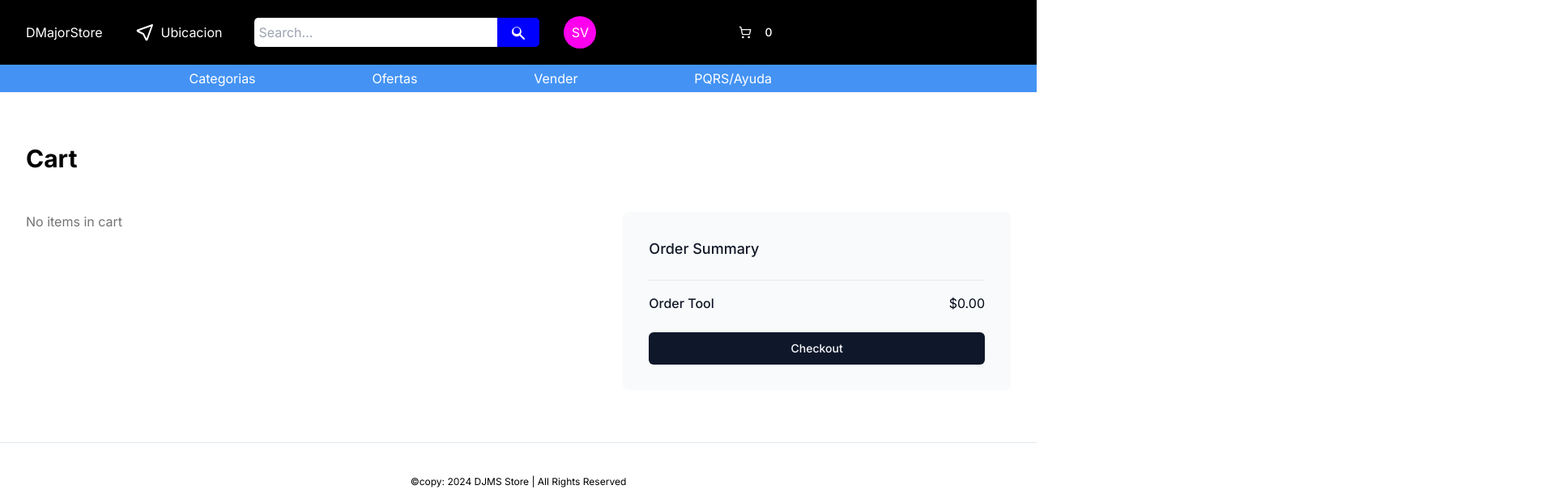
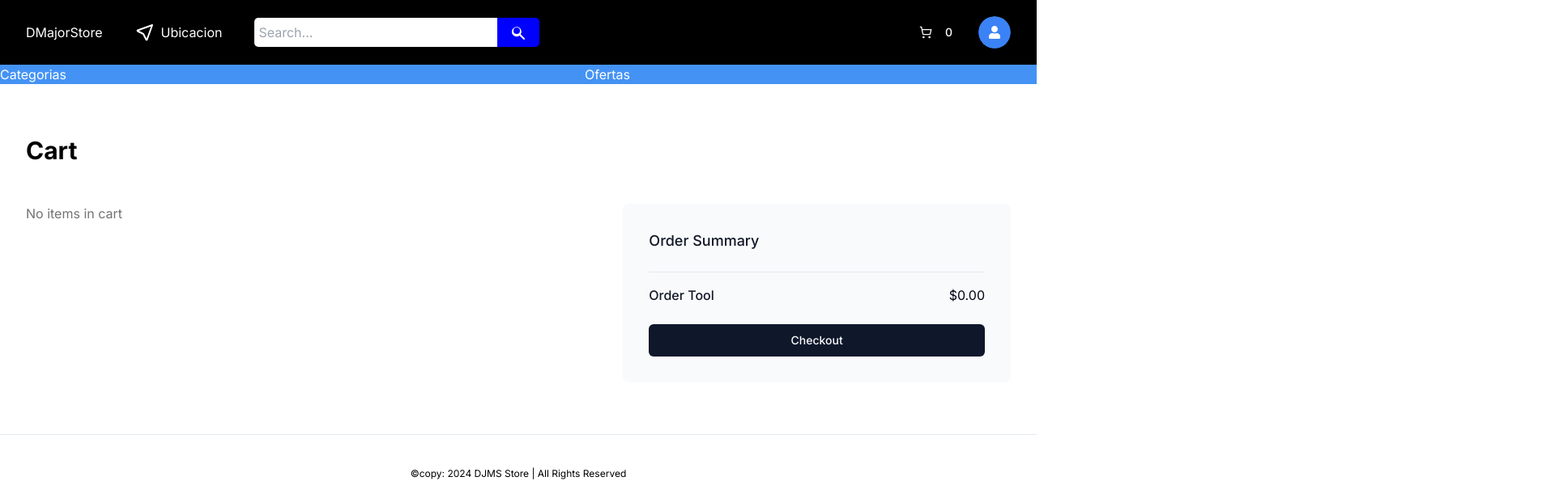
Before and after one commit to DJMS-Team/djms-front, a Next.js app: page /cart in a window 1280 px wide. Shown: the top 616 px of the page at 81% size, 1920 px wide, since content can reach past the window. Built offline with nearby package versions, Linux system fonts and the light colour scheme.

Commit message:
add profile button to navbar

```diff
--- a/app/account/[id]/layout.tsx
+++ b/app/account/[id]/layout.tsx
@@ -10,7 +10,7 @@ type Props = {
 const accountLayout = ({children}: Props) => {
     return (
         <div>
-        <Navbar />
+        {/* <Navbar /> */}
         <div className="">
           <Sidebar />
           <main className="ml-60 mt-20 p-4 flex-1">
--- a/components/dashboard/user-button.tsx
+++ b/components/dashboard/user-button.tsx
@@ -37,7 +37,7 @@ export const UserButton = () => {
 
                 <LogoutButton>
                     <DropdownMenuItem>
-                        <LogOut className='size-4'/>
+                        <LogOut className='size-4 mr-2'/>
                         Logout
                     </DropdownMenuItem>
                 </LogoutButton>
--- a/components/navbar.module.css
+++ b/components/navbar.module.css
@@ -29,13 +29,13 @@
 }
 .bottomBar {
   background-color: rgb(68, 147, 244);
-  display: flex;
+  /* display: flex;
   align-items: center;
-  padding: 5px;
+  padding: 5px; */
 }
 
 .bottomContent {
-  margin-left: 18%;
+  /* margin-left: 18%; */
 }
 
 .bottomItems {
--- a/components/navbar.tsx
+++ b/components/navbar.tsx
@@ -6,6 +6,7 @@ import { useCart } from '@/hooks/cart/use-cart';
 import { Button } from './ui/button';
 import { ShoppingCart } from 'lucide-react';
 import { useRouter } from 'next/navigation';
+import { UserButton } from './profile/user-button-page';
 
 export const Navbar = () => {
   const [isClick, setIsClick] = useState(false);
@@ -22,12 +23,12 @@ export const Navbar = () => {
   const router = useRouter()
 
   const toggleNavbar = (event: React.MouseEvent) => {
-    setIsClick(!isClick);
+    //setIsClick(!isClick);
   };
 
 
   return (
-    <>
+
       <nav className="bg-black">
         <div className="max-w-7xl mx-auto px-4 sm:px-6 lg:px-8">
           <div className="flex items-center justify-between h-20">
@@ -41,8 +42,7 @@ export const Navbar = () => {
                   Ubicacion
                 </a>
               </div>
-              {/* onSubmit={handleSearchSubmit} */}
-              <form  className={`ml-10 flex ${styles.formContainer}`}>
+              <form className={`ml-10 flex ${styles.formContainer}`}>
                 <input
                   type="text"
                   placeholder="Search..."
@@ -56,23 +56,15 @@ export const Navbar = () => {
                   </svg>
                 </button>
               </form>
-              <button type="submit" className={styles.userInfo}>SV</button>
-              <div className="hidden md:block">
-              <div className="navLinks">
-                {/* <a href="/" className="text-white hover:bg-white hover:text-black rounded-lg p-4">
-                <IconShoppingBag className="inline-block mr-2"/> Mis compras
-                </a> */}
+            </div>
+            <div className="flex items-center space-x-4">
               <Button onClick={()=>router.push('/cart')} className='flex items-center rounded-full bg-black px-4 py-2'>
                 <ShoppingCart className="inline-block mr-2 size-4"/>
                 <span className="ml-2 text-sm font-medium text-white ">
                   {cart.items.length}
                 </span>
               </Button>
-
-
-            </div>
-
-            </div>
+              <UserButton />
             </div>
             <div className="md:hidden flex items-center">
               <button onClick={toggleNavbar} className="p-2 rounded-md text-white focus:outline-none focus:ring-2 focus:ring-inset focus:ring-white">
@@ -102,11 +94,9 @@ export const Navbar = () => {
             <a href="/" className={styles.bottomItems}>
               PQRS/Ayuda
             </a>
-
           </div>
-
         </div>
       </nav>
-    </>
+
   );
 };
--- /dev/null
+++ b/components/profile/user-button-page.tsx
@@ -0,0 +1,67 @@
+'use client'
+
+import { FaUser } from 'react-icons/fa';
+//import { ExitIcon, ReaderIcon, InfoCircledIcon } from '@radix-ui/react-icons';
+import {
+    DropdownMenu,
+    DropdownMenuItem,
+    DropdownMenuTrigger,
+    DropdownMenuContent
+} from '@/components/ui/dropdown-menu'
+import {
+    Avatar,
+    AvatarImage,
+    AvatarFallback,
+} from '@/components/ui/avatar'
+import { LogoutButton } from '../dashboard/logout-button';
+import Link from 'next/link';
+import { LogOut, User } from 'lucide-react';
+import Cookies from 'js-cookie';
+
+export const UserButton = () => {
+    let id = null;
+    const currentUser = Cookies.get('currentUser');
+
+    if (currentUser) {
+        try {
+            const parsedUser = JSON.parse(currentUser);
+            id = parsedUser.id;
+        } catch (error) {
+            console.error("Error parsing JSON:", error);
+        }
+    }
+
+    return (
+        <DropdownMenu>
+            <DropdownMenuTrigger>
+                <Avatar>
+                    <AvatarImage />
+                    <AvatarFallback className='bg-blue-500'>
+                        <FaUser className='text-white' />
+                    </AvatarFallback>
+                </Avatar>
+            </DropdownMenuTrigger>
+            <DropdownMenuContent className='w-40' align='end'>
+                <DropdownMenuItem>
+                    {id ? (
+                        <Link href={`/account/${id}`} className='flex items-center'>
+                            <User className='size-4 mr-2' />
+                            Perfil
+                        </Link>
+                    ) : (
+                        <span className='flex items-center'>
+                            <User className='size-4 mr-2' />
+                            Perfil
+                        </span>
+                    )}
+                </DropdownMenuItem>
+                <LogoutButton>
+                    <DropdownMenuItem>
+                        <LogOut className='size-4 mr-2' />
+                        Logout
+                    </DropdownMenuItem>
+                </LogoutButton>
+            </DropdownMenuContent>
+        </DropdownMenu>
+    );
+};
```
Lines whose indentation alone changed are shown as unchanged.
